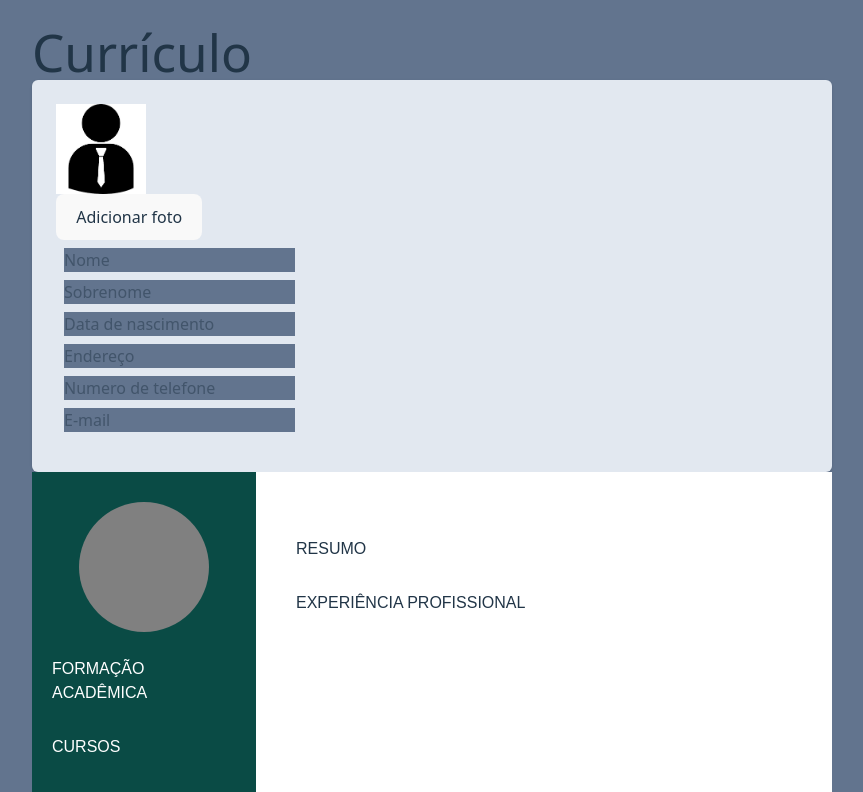
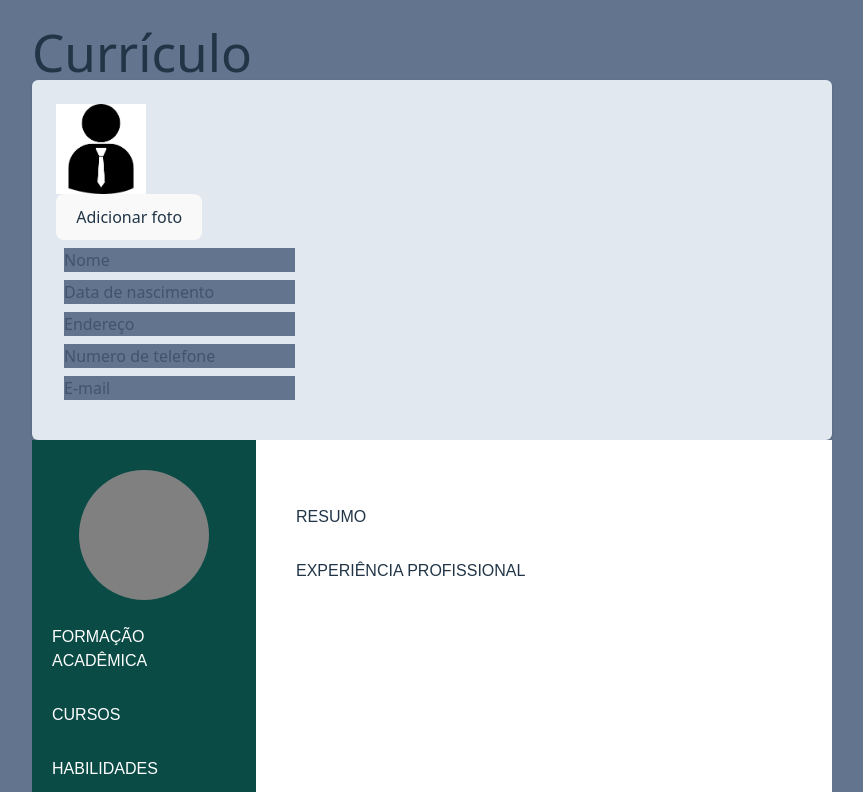
Before and after one commit to jackSparrow432/trabalho-de-Poo, a React (Vite) app: page / in a window 1280 px wide. Shown: the top 792 px of the page, without its empty margins (208-1071 px from the left). Built offline with nearby package versions, Linux system fonts and the light colour scheme.

Commit message:
Refactor inputs to use NomeCompleto instead of Nome/Sobrenome

```diff
--- a/src/componentes/DadosPessoais.jsx
+++ b/src/componentes/DadosPessoais.jsx
@@ -9,13 +9,8 @@ function DadosPessoais({dados,setDados}){
                 <form className="p-2 space-y-2">
 
                     <input type="text" id="1" placeholder="Nome" className="bg-slate-500"
-                    value={dados.Nome}
-                    onChange={(e) =>setDados({ ...dados, Nome: e.target.value })}/><br/>
-
-                    <input type="text" id="2" placeholder="Sobrenome" className="bg-slate-500"
-                    value={dados.Sobrenome}
-                    onChange={(e)=>setDados({...dados, Sobrenome: e.target.value})}
-                    /><br/>
+                    value={dados.NomeCompleto}
+                    onChange={(e)=>setDados({...dados, NomeCompleto: e.target.value})}/><br/>
 
                     <input type="text" id="3" placeholder="Data de nascimento" className="bg-slate-500"
                     value={dados.DataNascimento}
```
